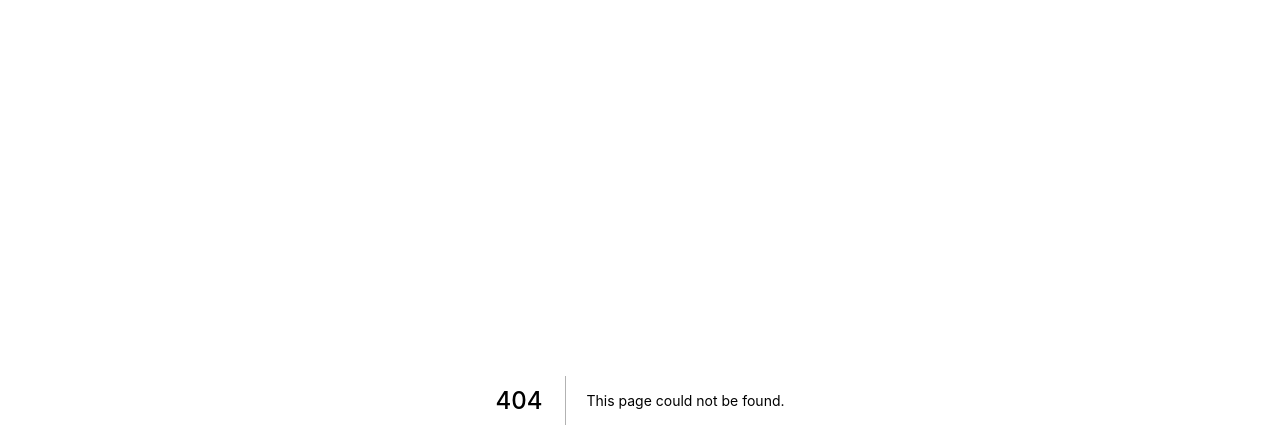
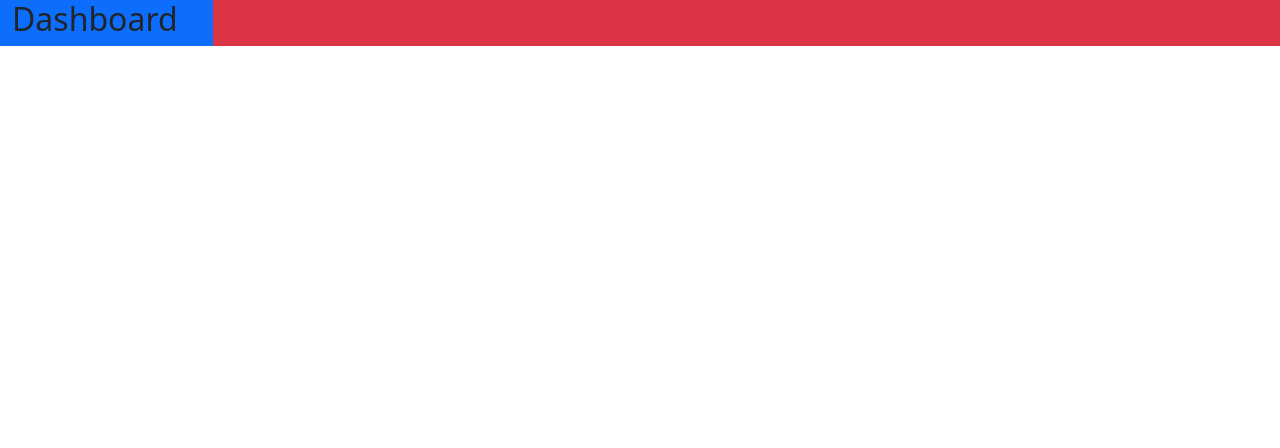
Before and after one commit to Iram0598/ALUMNI-MS-UI, a Next.js app: page /dashboard in a window 1280 px wide. Before the commit this address had no page. Shown: the top 448 px of the page. Built offline with nearby package versions, Linux system fonts and the light colour scheme.

Commit message:
Sidebar remaining

```diff
--- a/components/layout/Sidebar.js
+++ b/components/layout/Sidebar.js
@@ -0,0 +1,19 @@
+import React from "react";
+import { Container, Row, Col } from "react-bootstrap";
+import "bootstrap/dist/css/bootstrap.min.css";
+import TopNavigation from "./TopNavigation";
+
+export default function Sidebar() {
+  return (
+    <div>
+      <Container fluid>
+        <Row>
+          <Col className="bg-primary" sm={2}><h2>Dashboard</h2></Col>
+          <Col className="bg-danger" sm={10}>
+
+          </Col>
+        </Row>
+      </Container>
+    </div>
+  );
+}
--- a/components/layout/TopNavigation.js
+++ b/components/layout/TopNavigation.js
@@ -0,0 +1,7 @@
+import React from 'react'
+
+export default function TopNavigation() {
+  return (
+    <div>TopNavigation</div>
+  )
+}
--- /dev/null
+++ b/pages/dashboard/index.js
@@ -0,0 +1,15 @@
+import React from 'react'
+import Sidebar from '../../components/layout/Sidebar'
+
+
+
+export default function () {
+  return (
+
+    <div>
+       <Sidebar/>
+
+
+    </div>
+  )
+}
```
Also changed, not shown: pages/index.js (+5 -4 lines).
